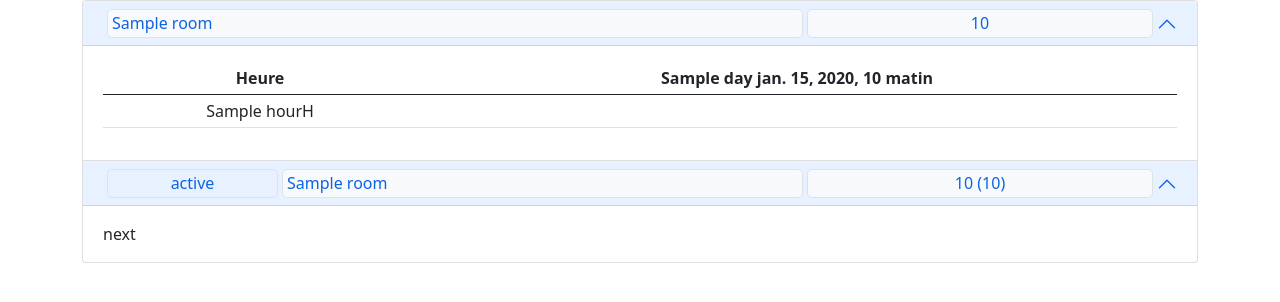
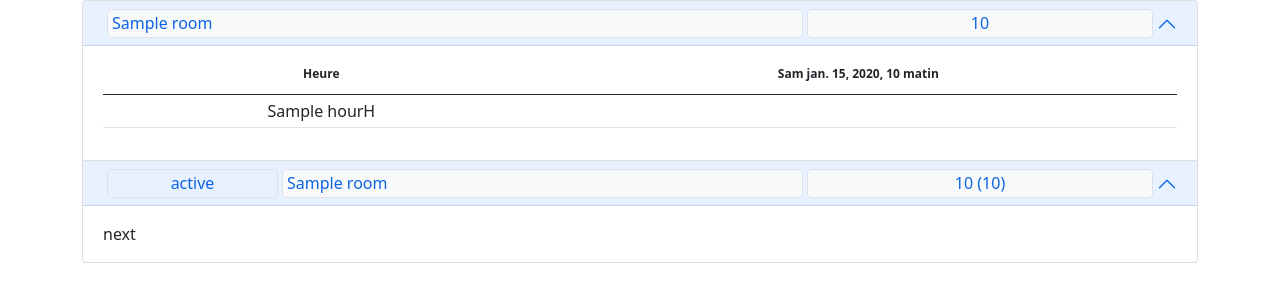
Before and after one commit to manuo1/HouseBrain, a Django app: template housebrain/templates/homepage.html in a window 1280 px wide, after a click that opens the changed part. Shown: the part 76-378 px from the top of the page. Run offline with Django 3.2, Linux system fonts and the light colour scheme; the template is opened without the code that fills it: most values are stand-ins (such as "Sample title", 1, 10 or a date in 2020); parts of the project's set-up code (start-up, migrations or seed data) failed here and were passed over.

Commit message:
change homepage display 12

```diff
--- a/housebrain/templates/homepage.html
+++ b/housebrain/templates/homepage.html
@@ -33,9 +33,9 @@
             <table class="table table-sm">
               <thead class="thead-dark">
                 <tr>
-                  <th scope="col" class="text-center">Heure</th>
+                  <th scope="col" class="text-center"><sup>Heure</sup></th>
                   {% for day, day_data in room.temperature_history.items %}
-                  <th scope="col" class="text-center">{{day}} {{day_data.0.date}}</th>
+                  <th scope="col" class="text-center"><sup>{{day|slice:":3" }} {{day_data.0.date}}</sup></th>
                   {% endfor %}
                 </tr>
               </thead>
```
